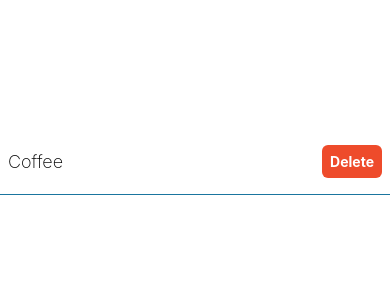
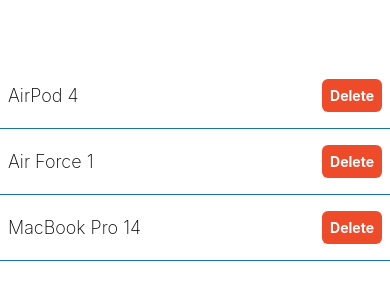
Before and after one commit to htutwaiphyoe/mastering-react-native, a React Native app in the folder frontend-master-v3/: screen / in a window 390 px wide. Shown: the part 260-560 px from the top of the page. Built offline with nearby package versions, Linux system fonts and the light colour scheme.

Commit message:
feat(frontend-master-v3): Refactoring

```diff
--- a/frontend-master-v3/App.tsx
+++ b/frontend-master-v3/App.tsx
@@ -1,34 +1,13 @@
-import { Alert, StyleSheet, Text, TouchableOpacity, View } from "react-native";
-import { theme } from "./theme";
+import { StyleSheet, View } from "react-native";
+import ShoppingListItem from "components/ShoppingListItem";
+import { theme } from "theme";
 
 export default function App() {
-  const handleDelete = () => {
-    Alert.alert(
-      "Are you sure you want to delete this?",
-      "This will delete a item",
-      [
-        { text: "No", style: "cancel" },
-        {
-          text: "Yes",
-          style: "destructive",
-          onPress: () => console.log("Deleted"),
-        },
-      ]
-    );
-  };
-
   return (
     <View style={styles.container}>
-      <View style={styles.item}>
-        <Text style={styles.itemText}>Coffee</Text>
-        <TouchableOpacity
-          activeOpacity={0.8}
-          style={styles.button}
-          onPress={handleDelete}
-        >
-          <Text style={styles.buttonText}>Delete</Text>
-        </TouchableOpacity>
-      </View>
+      <ShoppingListItem name="AirPod 4" />
+      <ShoppingListItem name="Air Force 1" />
+      <ShoppingListItem name="MacBook Pro 14" />
     </View>
   );
 }
@@ -39,26 +18,4 @@
     justifyContent: "center",
     backgroundColor: theme.colorWhite,
   },
-  item: {
-    paddingVertical: 16,
-    paddingHorizontal: 8,
-    borderBottomWidth: 1,
-    alignItems: "center",
-    flexDirection: "row",
-    justifyContent: "space-between",
-    borderBottomColor: theme.colorCerulean,
-  },
-  itemText: {
-    fontSize: 18,
-    fontWeight: "200",
-  },
-  button: {
-    padding: 8,
-    borderRadius: 6,
-    backgroundColor: theme.colorRed,
-  },
-  buttonText: {
-    fontWeight: "700",
-    color: theme.colorWhite,
-  },
 });
--- /dev/null
+++ b/frontend-master-v3/components/Button.tsx
@@ -0,0 +1,34 @@
+import {
+  Text,
+  StyleSheet,
+  TouchableOpacity,
+  TouchableOpacityProps,
+} from "react-native";
+import { theme } from "theme";
+import { PropsWithChildren } from "react";
+
+type Props = PropsWithChildren<TouchableOpacityProps>;
+
+export default function Button({ onPress, children }: Props) {
+  return (
+    <TouchableOpacity
+      onPress={onPress}
+      activeOpacity={0.8}
+      style={styles.button}
+    >
+      <Text style={styles.buttonText}>{children}</Text>
+    </TouchableOpacity>
+  );
+}
+
+const styles = StyleSheet.create({
+  button: {
+    padding: 8,
+    borderRadius: 6,
+    backgroundColor: theme.colorRed,
+  },
+  buttonText: {
+    fontWeight: "700",
+    color: theme.colorWhite,
+  },
+});
--- /dev/null
+++ b/frontend-master-v3/components/ShoppingListItem.tsx
@@ -0,0 +1,35 @@
+import { StyleSheet, Text, View } from "react-native";
+import { useDelete } from "hooks";
+import { theme } from "theme";
+import Button from "./Button";
+
+type Props = {
+  name: string;
+};
+
+export default function ShoppingListItem({ name }: Props) {
+  const { handleItemDelete } = useDelete();
+
+  return (
+    <View style={styles.listItem}>
+      <Text style={styles.listItemText}>{name}</Text>
+      <Button onPress={() => handleItemDelete(name)}>Delete</Button>
+    </View>
+  );
+}
+
+const styles = StyleSheet.create({
+  listItem: {
+    paddingVertical: 16,
+    paddingHorizontal: 8,
+    borderBottomWidth: 1,
+    alignItems: "center",
+    flexDirection: "row",
+    justifyContent: "space-between",
+    borderBottomColor: theme.colorCerulean,
+  },
+  listItemText: {
+    fontSize: 18,
+    fontWeight: "200",
+  },
+});
--- /dev/null
+++ b/frontend-master-v3/hooks/index.ts
@@ -0,0 +1,24 @@
+import { Alert } from "react-native";
+
+export const useDelete = () => {
+  const handleItemDelete = (name: string) => {
+    Alert.alert(
+      `Are you sure you want to delete ${name}?`,
+      "This will delete a item",
+      [
+        {
+          text: "No",
+          style: "cancel",
+        },
+        {
+          text: "Yes",
+          style: "destructive",
+          onPress: () => console.log("Deleted"),
+        },
+      ]
+    );
+  };
+  return {
+    handleItemDelete,
+  };
+};
--- a/frontend-master-v3/package.json
+++ b/frontend-master-v3/package.json
@@ -23,6 +23,7 @@
     "eslint-config-expo": "^7.1.2",
     "eslint-config-prettier": "^9.1.0",
     "eslint-plugin-prettier": "^5.2.1",
+    "eslint-plugin-react-native": "^4.1.0",
     "prettier": "^3.3.3",
     "typescript": "^5.1.3"
   },
--- a/frontend-master-v3/tsconfig.json
+++ b/frontend-master-v3/tsconfig.json
@@ -1,6 +1,7 @@
 {
   "extends": "expo/tsconfig.base",
   "compilerOptions": {
-    "strict": true
+    "strict": true,
+    "baseUrl": "."
   }
 }
```
Also changed, not shown: frontend-master-v3/.eslintrc.js, 2 other files (tests, documents, lock files or other folders).
